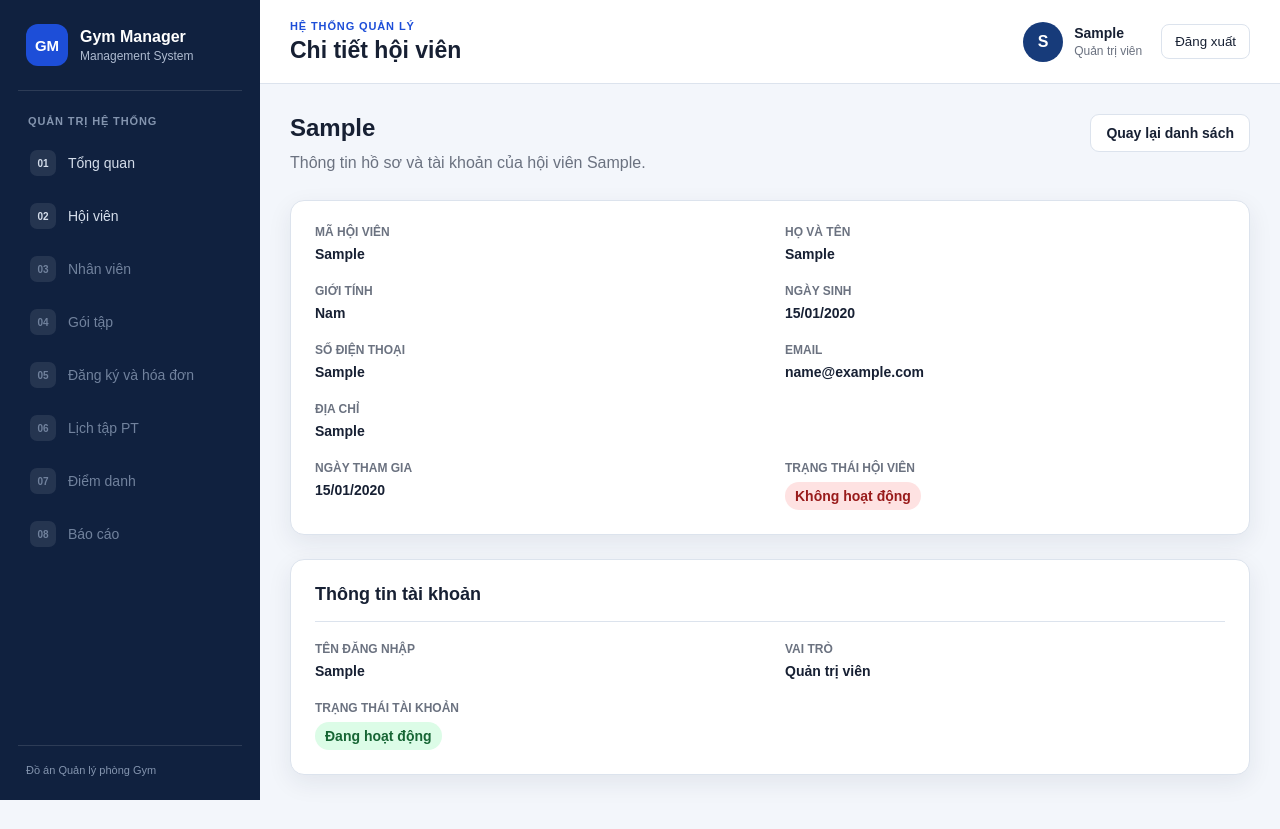
After one commit to VBao167/Gym_Management_System, a Django app: a page that uses src/templates/users/quan_tri/chi_tiet_hoi_vien.html in a window 1280 px wide. The commit adds this page. Run offline with Django 5.2, Linux system fonts and the light colour scheme; a user stored in the database is signed in; tables that the repository leaves empty hold one stand-in row (values such as "Sample post"); data that the repository does not hold is empty.

Commit message:
them chuc nang xem chi tiet hoi vien

```diff
--- a/src/gym/urls.py
+++ b/src/gym/urls.py
@@ -22,6 +22,11 @@ urlpatterns = [
     name="tao_hoi_vien_moi",
     ),
     path(
+    "quan-tri/hoi-vien/<str:ma_hv>/",
+    views.chi_tiet_hoi_vien,
+    name="chi_tiet_hoi_vien",
+),
+    path(
         "le-tan/",
         views.trang_le_tan,
         name="trang_le_tan",
--- a/src/gym/views.py
+++ b/src/gym/views.py
@@ -1,4 +1,4 @@
-from django.shortcuts import redirect, render
+from django.shortcuts import get_object_or_404, redirect, render
 from django.utils import timezone
 
 from accounts.decorators import vai_tro_required
@@ -82,6 +82,24 @@ def tao_hoi_vien_moi(request):
     )
 
 
+@vai_tro_required(TaiKhoan.VaiTro.ADMIN)
+def chi_tiet_hoi_vien(request, ma_hv):
+    cap_nhat_trang_thai_toan_bo()
+
+    hoi_vien = get_object_or_404(
+        HoiVien.objects.select_related("tai_khoan"),
+        pk=ma_hv,
+    )
+
+    return render(
+        request,
+        "users/quan_tri/chi_tiet_hoi_vien.html",
+        {
+            "hoi_vien": hoi_vien,
+        },
+    )
+
+
 @vai_tro_required(TaiKhoan.VaiTro.LE_TAN)
 def trang_le_tan(request):
     cap_nhat_trang_thai_toan_bo()
--- a/src/static/css/style.css
+++ b/src/static/css/style.css
@@ -592,3 +592,76 @@ body {
   border-color: #aebacc;
   background: #f8fafc;
 }
+
+.detail-card {
+  margin-bottom: 24px;
+  padding: 24px;
+  border: 1px solid var(--border);
+  border-radius: 14px;
+  background: var(--surface);
+  box-shadow: var(--shadow);
+}
+
+.detail-card-heading {
+  margin-bottom: 20px;
+  padding-bottom: 16px;
+  border-bottom: 1px solid var(--border);
+}
+
+.detail-card-heading h3 {
+  margin: 0;
+  font-size: 18px;
+}
+
+.detail-grid {
+  display: grid;
+  grid-template-columns: repeat(2, minmax(0, 1fr));
+  gap: 22px 30px;
+}
+
+.detail-item {
+  display: flex;
+  flex-direction: column;
+  gap: 7px;
+}
+
+.detail-item-full {
+  grid-column: 1 / -1;
+}
+
+.detail-item > span {
+  color: var(--muted);
+  font-size: 12px;
+  font-weight: 700;
+  text-transform: uppercase;
+}
+
+.detail-item > strong {
+  font-size: 14px;
+}
+
+.table-action-link {
+  color: var(--primary);
+  text-decoration: none;
+  font-size: 13px;
+  font-weight: 700;
+}
+
+.table-action-link:hover {
+  text-decoration: underline;
+}
+
+@media (max-width: 720px) {
+  .detail-grid {
+    grid-template-columns: 1fr;
+  }
+
+  .detail-item-full {
+    grid-column: auto;
+  }
+}
+
+.detail-item .status-badge {
+  width: fit-content;
+  align-self: flex-start;
+}
--- /dev/null
+++ b/src/templates/users/quan_tri/chi_tiet_hoi_vien.html
@@ -0,0 +1,124 @@
+{% extends "base.html" %}
+
+{% block title %}
+  Chi tiết hội viên | Hệ thống quản lý phòng Gym
+{% endblock %}
+
+{% block page_title %}
+  Chi tiết hội viên
+{% endblock %}
+
+{% block content %}
+  <section class="page-section">
+    <div class="page-heading">
+      <div>
+        <h2>{{ hoi_vien.ho_ten }}</h2>
+        <p>
+          Thông tin hồ sơ và tài khoản của hội viên
+          {{ hoi_vien.ma_hv }}.
+        </p>
+      </div>
+
+      <a
+        class="secondary-button"
+        href="{% url 'gym:danh_sach_hoi_vien' %}"
+      >
+        Quay lại danh sách
+      </a>
+    </div>
+
+    <div class="detail-card">
+      <div class="detail-grid">
+        <div class="detail-item">
+          <span>Mã hội viên</span>
+          <strong>{{ hoi_vien.ma_hv }}</strong>
+        </div>
+
+        <div class="detail-item">
+          <span>Họ và tên</span>
+          <strong>{{ hoi_vien.ho_ten }}</strong>
+        </div>
+
+        <div class="detail-item">
+          <span>Giới tính</span>
+          <strong>{{ hoi_vien.get_gioi_tinh_display }}</strong>
+        </div>
+
+        <div class="detail-item">
+          <span>Ngày sinh</span>
+          <strong>{{ hoi_vien.ngay_sinh|date:"d/m/Y" }}</strong>
+        </div>
+
+        <div class="detail-item">
+          <span>Số điện thoại</span>
+          <strong>{{ hoi_vien.sdt }}</strong>
+        </div>
+
+        <div class="detail-item">
+          <span>Email</span>
+          <strong>{{ hoi_vien.email }}</strong>
+        </div>
+
+        <div class="detail-item detail-item-full">
+          <span>Địa chỉ</span>
+          <strong>{{ hoi_vien.dia_chi }}</strong>
+        </div>
+
+        <div class="detail-item">
+          <span>Ngày tham gia</span>
+          <strong>
+            {{ hoi_vien.ngay_tham_gia|date:"d/m/Y" }}
+          </strong>
+        </div>
+
+        <div class="detail-item">
+          <span>Trạng thái hội viên</span>
+
+          {% if hoi_vien.trang_thai %}
+            <strong class="status-badge status-active">
+              Đang hoạt động
+            </strong>
+          {% else %}
+            <strong class="status-badge status-inactive">
+              Không hoạt động
+            </strong>
+          {% endif %}
+        </div>
+      </div>
+    </div>
+
+    <div class="detail-card">
+      <div class="detail-card-heading">
+        <h3>Thông tin tài khoản</h3>
+      </div>
+
+      <div class="detail-grid">
+        <div class="detail-item">
+          <span>Tên đăng nhập</span>
+          <strong>{{ hoi_vien.tai_khoan.username }}</strong>
+        </div>
+
+        <div class="detail-item">
+          <span>Vai trò</span>
+          <strong>
+            {{ hoi_vien.tai_khoan.get_vai_tro_display }}
+          </strong>
+        </div>
+
+        <div class="detail-item">
+          <span>Trạng thái tài khoản</span>
+
+          {% if hoi_vien.tai_khoan.is_active %}
+            <strong class="status-badge status-active">
+              Đang hoạt động
+            </strong>
+          {% else %}
+            <strong class="status-badge status-inactive">
+              Đã khóa
+            </strong>
+          {% endif %}
+        </div>
+      </div>
+    </div>
+  </section>
+{% endblock %}
```
Also changed, not shown: src/gym/tests.py (+80 -0 lines), src/templates/users/quan_tri/danh_sach_hoi_vien.html (+10 -1 lines).
